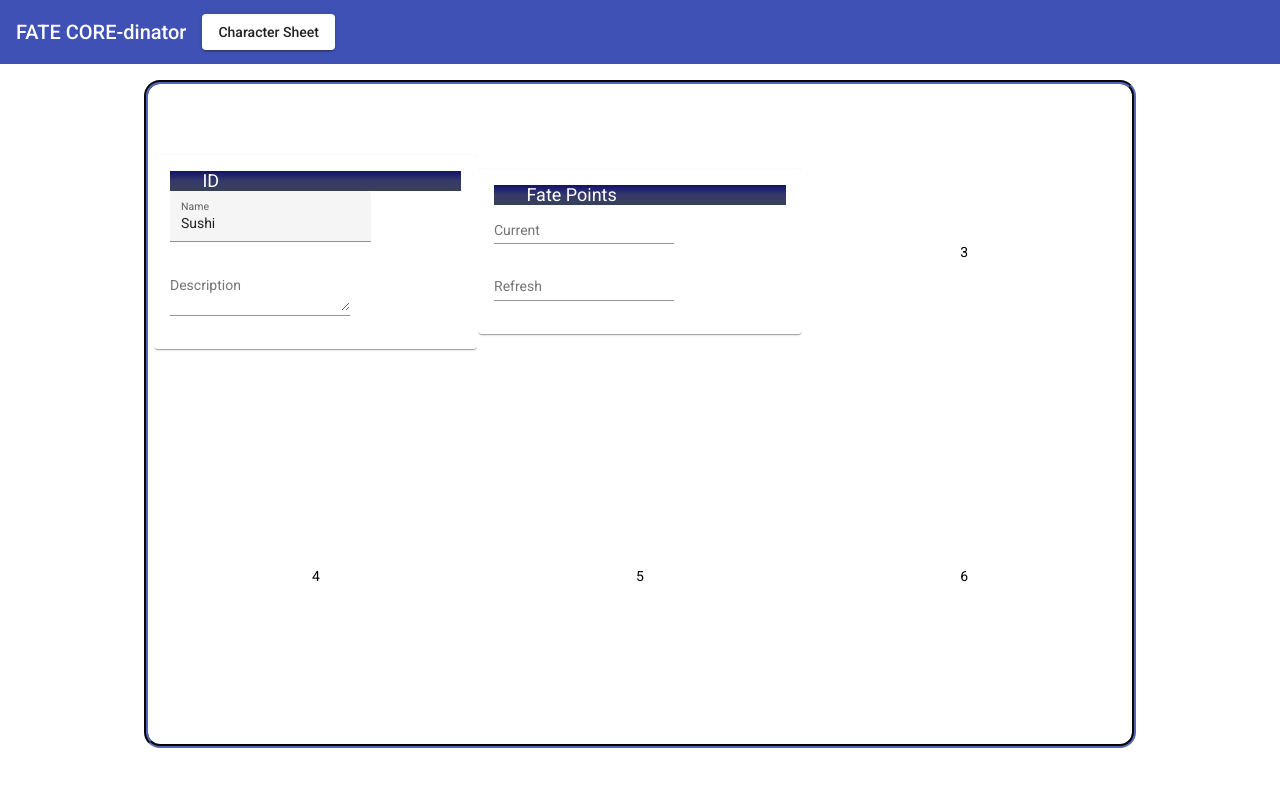
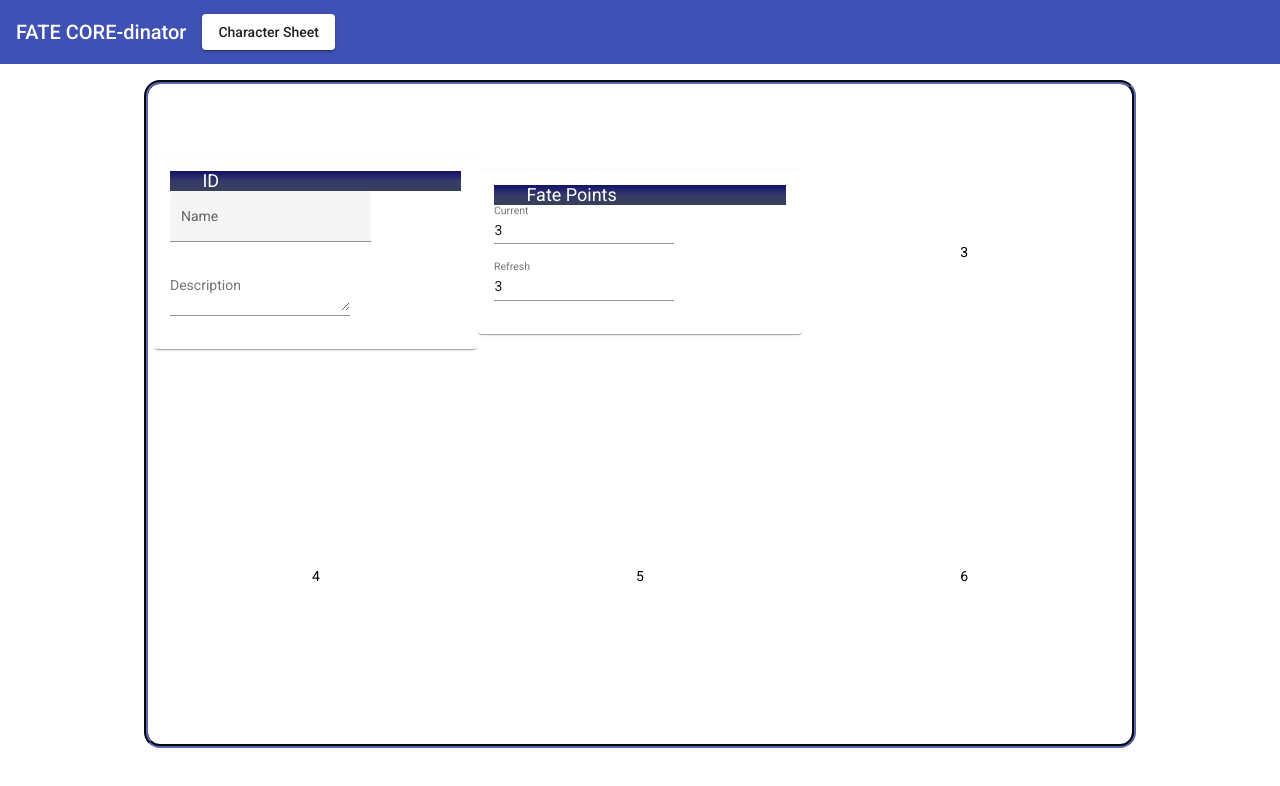
Before and after one commit to randomgeekdom/fate-coredinator, an Angular app: page / in a window 1280 px wide. Shown: the top 786 px of the page. Built offline with nearby package versions, Linux system fonts and the light colour scheme.

Commit message:
Binding existing values

```diff
--- a/src/app/app.module.ts
+++ b/src/app/app.module.ts
@@ -20,6 +20,7 @@ import { MatExpansionModule } from '@angular/material/expansion';
 
 
 import { CharacterSheetComponent } from './character-sheet/character-sheet.component';
+import { FormsModule } from '@angular/forms';
 
 @NgModule({
   declarations: [AppComponent, CharacterSheetComponent],
@@ -38,7 +39,8 @@ import { CharacterSheetComponent } from './character-sheet/character-sheet.compo
     MatGridListModule,
     MatCardModule,
     MatInputModule,
-    MatExpansionModule
+    MatExpansionModule,
+    FormsModule
   ],
   providers: [],
   bootstrap: [AppComponent],
--- a/src/app/character-sheet/character-sheet.component.html
+++ b/src/app/character-sheet/character-sheet.component.html
@@ -6,12 +6,12 @@
 
         <mat-form-field appearance="fill">
           <mat-label>Name</mat-label>
-          <input matInput placeholder="Name" value="Sushi" />
+          <input matInput placeholder="Name" [(ngModel)]="CharacterSheet.Name" />
         </mat-form-field>
 
         <mat-form-field>
           <mat-label>Description</mat-label>
-          <textarea matInput placeholder="Description"></textarea>
+          <textarea matInput placeholder="Description" [(ngModel)]="CharacterSheet.Description" ></textarea>
         </mat-form-field>
       </mat-card>
     </mat-grid-tile>
@@ -21,12 +21,12 @@
 
         <mat-form-field >
           <mat-label>Current</mat-label>
-          <input matInput placeholder="Current" type="number" />
+          <input matInput placeholder="Current" type="number" [(ngModel)]="CharacterSheet.CurrentFatePoints" />
         </mat-form-field>
 
         <mat-form-field >
           <mat-label>Refresh</mat-label>
-          <input matInput placeholder="Refresh" type="number" />
+          <input matInput placeholder="Refresh" type="number" [(ngModel)]="CharacterSheet.Refresh" />
         </mat-form-field>
       </mat-card>
     </mat-grid-tile>
--- a/src/app/character-sheet/character-sheet.component.ts
+++ b/src/app/character-sheet/character-sheet.component.ts
@@ -20,4 +20,12 @@ export class CharacterSheetComponent implements OnInit {
   onResize(event: any) {
     this.breakpoint = (event.target.innerWidth <= 800) ? 1 : 3;
   }
+
+  get Name(){
+    return this.CharacterSheet.Name;
+  }
+
+  set Name(value: string){
+    this.CharacterSheet.Name = value;
+  }
 }
```
Also changed, not shown: 1 other file (tests, documents, lock files or other folders).
